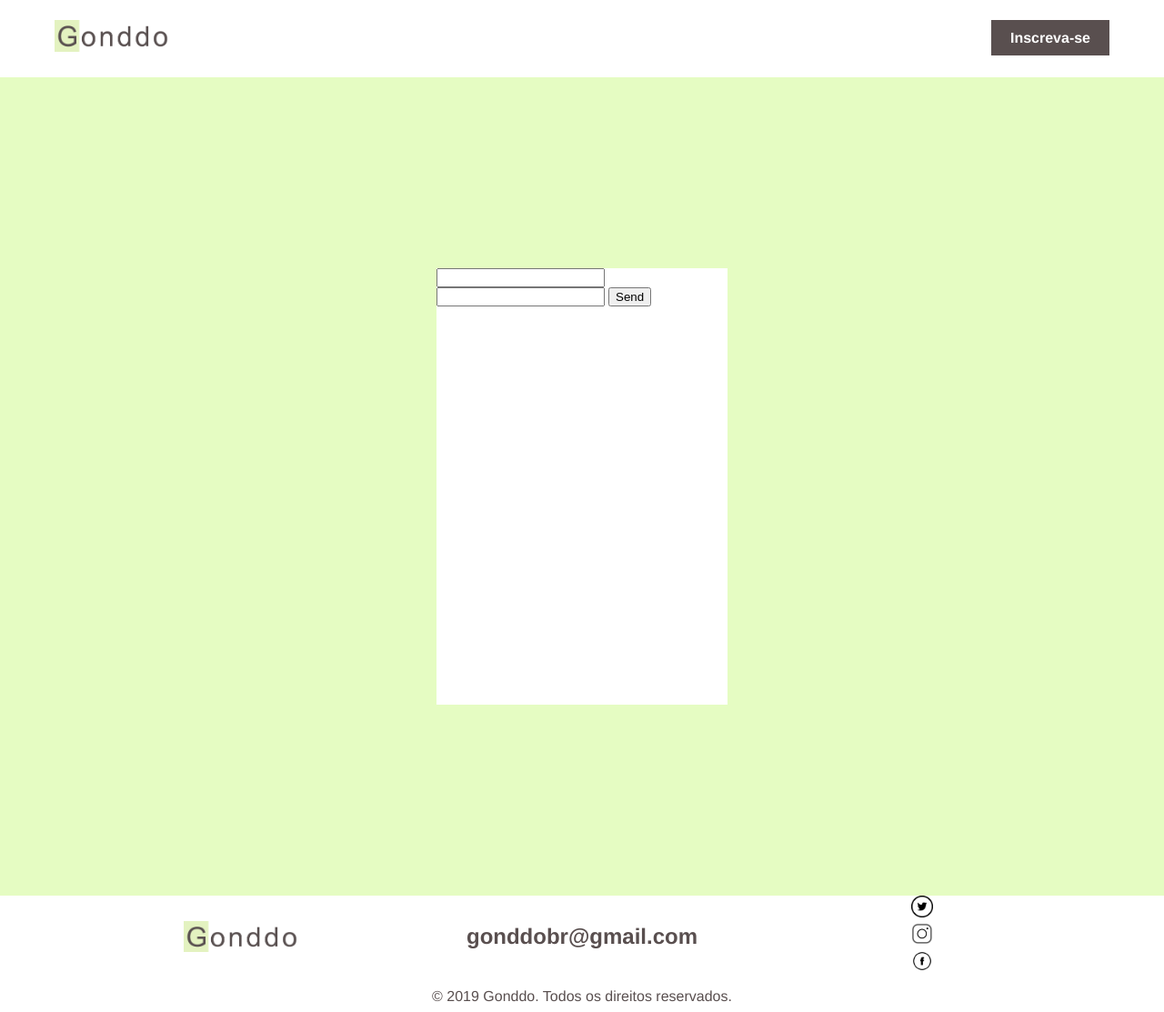
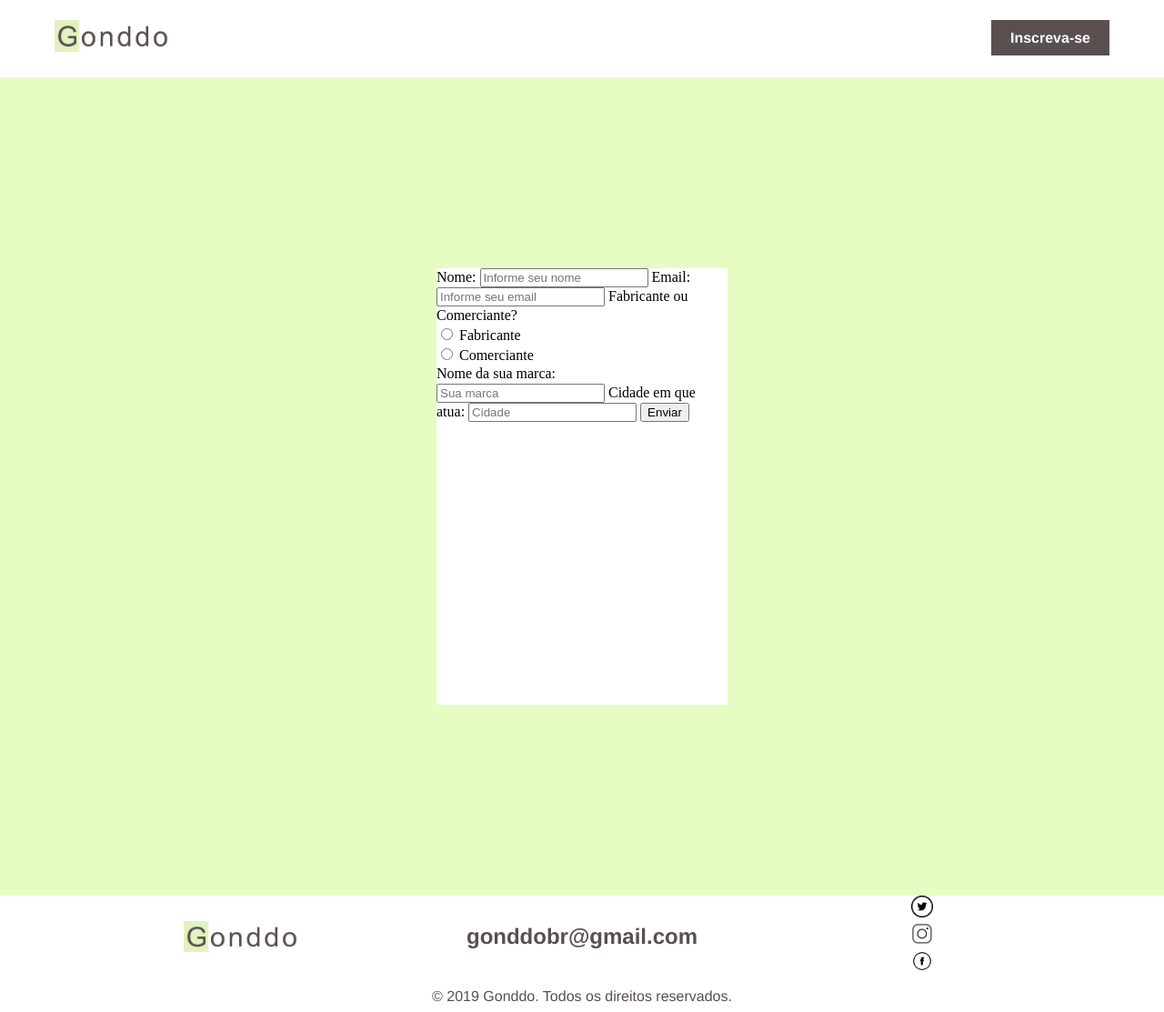
Before and after one commit to gonddo/gonddo.github.io, a Jekyll site: the page built from sign_in.md, in a window 1280 px wide. Shown: the whole page at 91% size. Built offline with Jekyll 4.4.1, drawn with Linux system fonts in a browser that asks for light colours.

Commit message:
Formulario sem css

```diff
--- a/_config.yml
+++ b/_config.yml
@@ -1,7 +1,6 @@
 name: Gonddo
 markdown: kramdown
 permalink: pretty
-baseurl: /project
 
 # Assets
 defaults:
--- a/_includes/header.html
+++ b/_includes/header.html
@@ -4,7 +4,7 @@
       <img alt="gonddo logo" class="gonddo-logo-image" src="/assets/img/gonddo_logo.png"/>
     </div>
     <div class="gnd-logo-menu">
-      <a class="gnd-signin-button" href="sign_in">Inscreva-se</a>
+      <a class="gnd-signin-button" href="/sign_in">Inscreva-se</a>
     </div>
   </div>
 </section>
--- a/sign_in.md
+++ b/sign_in.md
@@ -7,9 +7,29 @@ title: sign_in
   <div class="gnd-sign-in-form-container">
   <div class="gnd-sign-in-form">
     <form action="https://formspree.io/gonddobr@gmail.com" method="POST">
-      <input type="text" name="name">
-      <input type="email" name="_replyto">
-      <input type="submit" value="Send">
+      <label for="customer-name">Nome:</label>
+      <input id="customer-name" type="text" name="name" placeholder="Informe seu nome">
+
+      <label for="customer-email">Email:</label>
+      <input id="customer-email" type="email" name="_replyto" placeholder="Informe seu email">
+
+      <span>Fabricante ou Comerciante?</span>
+      <div>
+        <input type="radio" id="occupation-field" name="Atuação" value="Fabricante">
+        <label for="occupation-field">Fabricante</label>
+      </div>
+      <div>
+        <input type="radio" name="occupation-field" name="Atuação" value="Comerciante">
+        <label for="occupation-field">Comerciante</label>
+      </div>
+
+      <label for="brand-name">Nome da sua marca:</label>
+      <input id="brand-name" type="text" name="Marca" placeholder="Sua marca">
+
+      <label for="city">Cidade em que atua:</label>
+      <input id="city" type="text" name="Cidade" placeholder="Cidade">
+
+      <input type="submit" value="Enviar">
     </form>
     </div>
   </div>
```
